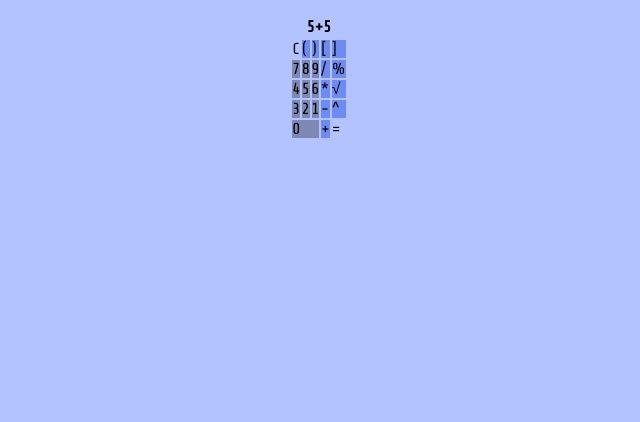
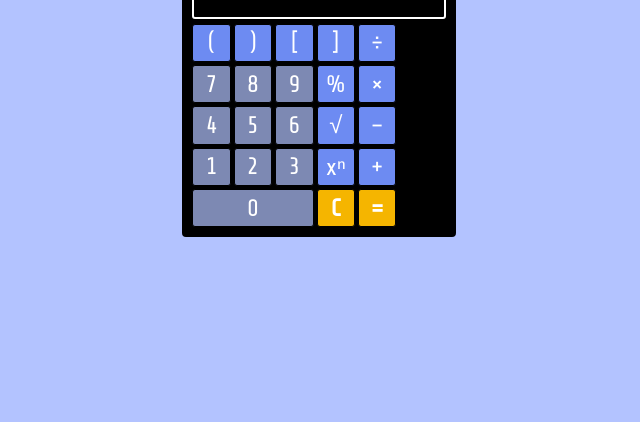
Before and after one commit to sobruno/Web-Calc, a plain HTML site: page Web-Calc/Web-Calc/Index.html in a window 1280 px wide. Shown: the part 378-800 px from the top of the page, without its empty margins (321-961 px from the left). Drawn offline with Linux system fonts and the light colour scheme.

Commit message:
refactor: remodelação da estrutura da calculadora
Notei que semanticamente, é incorreto utilizar de uma tabela para fazer uma calculadora, por mais que seja conveniente, visto que o grid já está meio q criado.
Substitui o código para que funcionasse com o display grid e tags semânticas, como section, output e button.
e é meio que isso.

```diff
--- a/Web-Calc/Web-Calc/Index.html
+++ b/Web-Calc/Web-Calc/Index.html
@@ -6,65 +6,51 @@
     <link rel="preconnect" href="https://fonts.googleapis.com">
     <link rel="preconnect" href="https://fonts.gstatic.com" crossorigin>
     <link href="https://fonts.googleapis.com/css2?family=Share+Tech&display=swap" rel="stylesheet">
-
     <title>Calculadora Virtual</title>
     <link rel="stylesheet" href="main.css">
 </head>
 <body>
     <header>
-        <h1> Calculadora Simples</h1>
+        <h1>Calculadora Simples</h1>
     </header>
 
-    <main class="calc">
-        <table>
-            <tr>
-                <th colspan="5" id="tela"> 5+5 </th>
-            </tr>
+    <main id="Calculadora">
+        <section id="Tela">
+            <div id="historico"></div>
+            <output id="visor">20+20+20+7</output>
+        </section>
 
-            <tr><!-- row gap --></tr>
+        <section id="Teclado">
+            <button class="operador" value="(">(</button>
+            <button class="operador" value=")">)</button>
+            <button class="operador" value="[">[</button>
+            <button class="operador" value="]">]</button>
+            <button class="operador" value="/">÷</button>
 
-            <tr>
-                <td id="apagar"> C </td>
-                <td class="operador"> ( </td>
-                <td class="operador"> ) </td>
-                <td class="operador"> [ </td>
-                <td class="operador"> ] </td>
-            </tr>
+            <button class="numerador" value="7">7</button>
+            <button class="numerador" value="8">8</button>
+            <button class="numerador" value="9">9</button>
+            <button class="operador" value="%">%</button>
+            <button class="operador" value="*">×</button>
 
-            <tr>
-                <td class="numerador"> 7 </td>
-                <td class="numerador"> 8 </td>
-                <td class="numerador"> 9 </td>
-                <td class="operador"> / </td>
-                <td class="operador"> % </td>
-            </tr>
+            <button class="numerador" value="4">4</button>
+            <button class="numerador" value="5">5</button>
+            <button class="numerador" value="6">6</button>
+            <button class="operador" value="√">√</button>
+            <button class="operador" value="-">−</button>
 
-            <tr>
-                <td class="numerador"> 4 </td>
-                <td class="numerador"> 5 </td>
-                <td class="numerador"> 6 </td>
-                <td class="operador"> * </td>
-                <td class="operador"> √ </td>
-            </tr>
+            <button class="numerador" value="1">1</button>
+            <button class="numerador" value="2">2</button>
+            <button class="numerador" value="3">3</button>
+            <button class="operador" value="^">xⁿ</button>
+            <button class="operador" value="+">+</button>
 
-            <tr>
-                <td class="numerador"> 3 </td>
-                <td class="numerador"> 2 </td>
-                <td class="numerador"> 1 </td>
-                <td class="operador"> - </td>
-                <td class="operador"> ^ </td>
-            </tr>
-
-            <tr>
-                <td colspan="3" class="numerador"> 0 </td>
-                <td class="operador"> + </td>
-                <td id="resultado"> = </td>
-            </tr>
-
-        </table>
+            <button id="zero" value="0">0</button>
+            <button id="btn-clear">C</button>
+            <button id="btn-igual">=</button>
+        </section>
     </main>
 
-    <script src="script.js">    </script>
-
+    <script src="script.js"></script>
 </body>
 </html>
```
